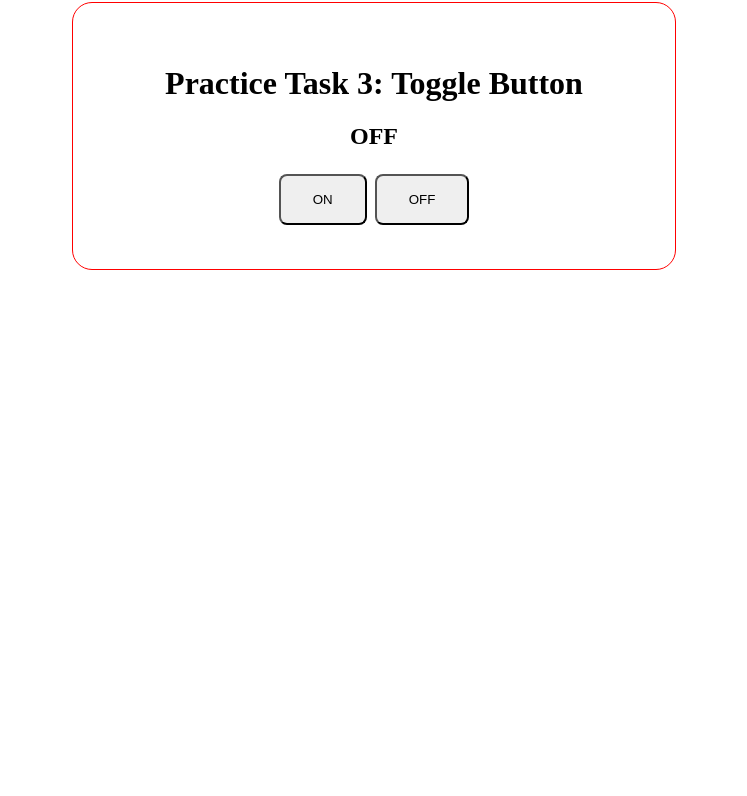
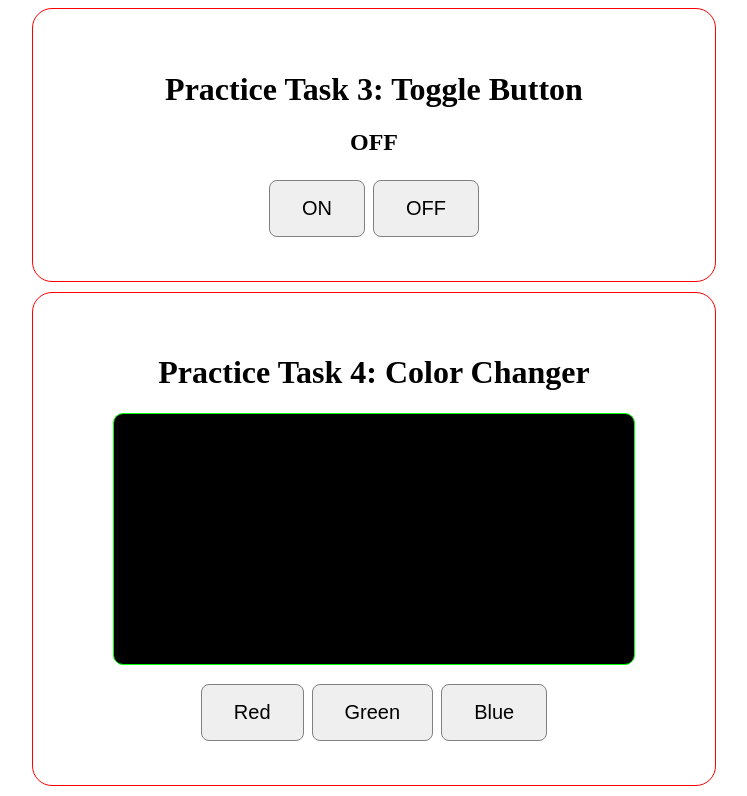
Before and after one commit to priyotush25/learn-react-core-concept, a React (Vite) app: page / in a window 1280 px wide. Shown: the part 573-1369 px from the top of the page, without its empty margins (266-1013 px from the left). Before the commit the page ends 853 px from the top, so only its background shows below. Built offline with nearby package versions, Linux system fonts and the light colour scheme.

Commit message:
color change

```diff
--- a/src/App.jsx
+++ b/src/App.jsx
@@ -5,6 +5,7 @@ function App() {
   const [count, setCount] = useState(0);
   const [text, setText] = useState("");
   const [isOn, setIsOn] = useState(false);
+  const [color, setColor] = useState("black");
 
   const resetHandle = () => {
     setCount(0);
@@ -44,6 +45,14 @@ function App() {
         <button onClick={() => setIsOn(true)}>ON</button>
         <button onClick={() => setIsOn(false)}>OFF</button>
       </div>
+
+      <div className="container">
+        <h1>Practice Task 4: Color Changer</h1>
+        <div className="box" style={{ background: color }}></div>
+        <button onClick={() => setColor("red")}>Red</button>
+        <button onClick={() => setColor("green")}>Green</button>
+        <button onClick={() => setColor("blue")}>Blue</button>
+      </div>
     </>
   );
 }
--- a/src/index.css
+++ b/src/index.css
@@ -13,6 +13,13 @@ button {
   padding: 16px 32px;
   border-radius: 8px;
   margin: 4px;
+  border: 1px solid gray;
+  font-size: 20px;
+}
+
+button:hover {
+  background: blueviolet;
+  color: white;
 }
 
 .container {
@@ -31,3 +38,11 @@ input {
   border-radius: 10px;
   font-size: 20px;
 }
+
+.box {
+  width: 520px;
+  height: 250px;
+  border-radius: 10px;
+  border: 1px solid rgb(0, 255, 0);
+  margin-bottom: 15px;
+}
```
